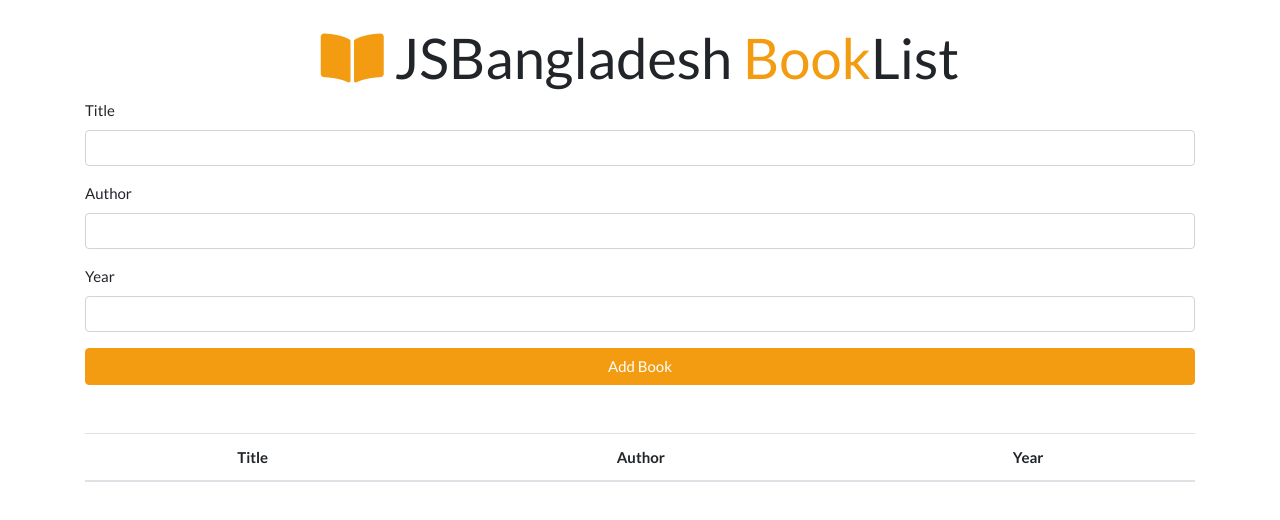
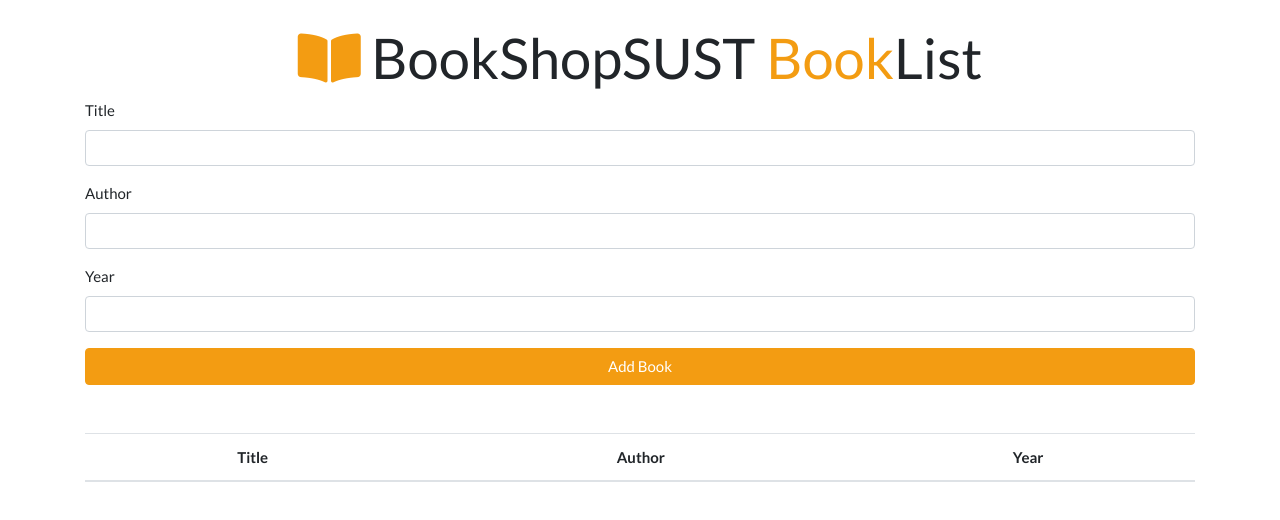
Before and after one commit to nowshin1/BookList, a plain HTML site: page finished/index.html in a window 1280 px wide. Drawn offline with nearby package versions, Linux system fonts and the light colour scheme.

Commit message:
Update index.html

```diff
--- a/finished/index.html
+++ b/finished/index.html
@@ -15,7 +15,7 @@
   </head>
   <body>
     <div class="container mt-4">
-      <h1 class="display-4 text-center"><i class="fas fa-book-open text-warning"></i> JSBangladesh<span class="text-warning"> Book</span>List</h1>
+      <h1 class="display-4 text-center"><i class="fas fa-book-open text-warning"></i> BookShopSUST<span class="text-warning"> Book</span>List</h1>
       <form id="book-form">
         <div class="form-group">
           <label for="title">Title</label>
```
